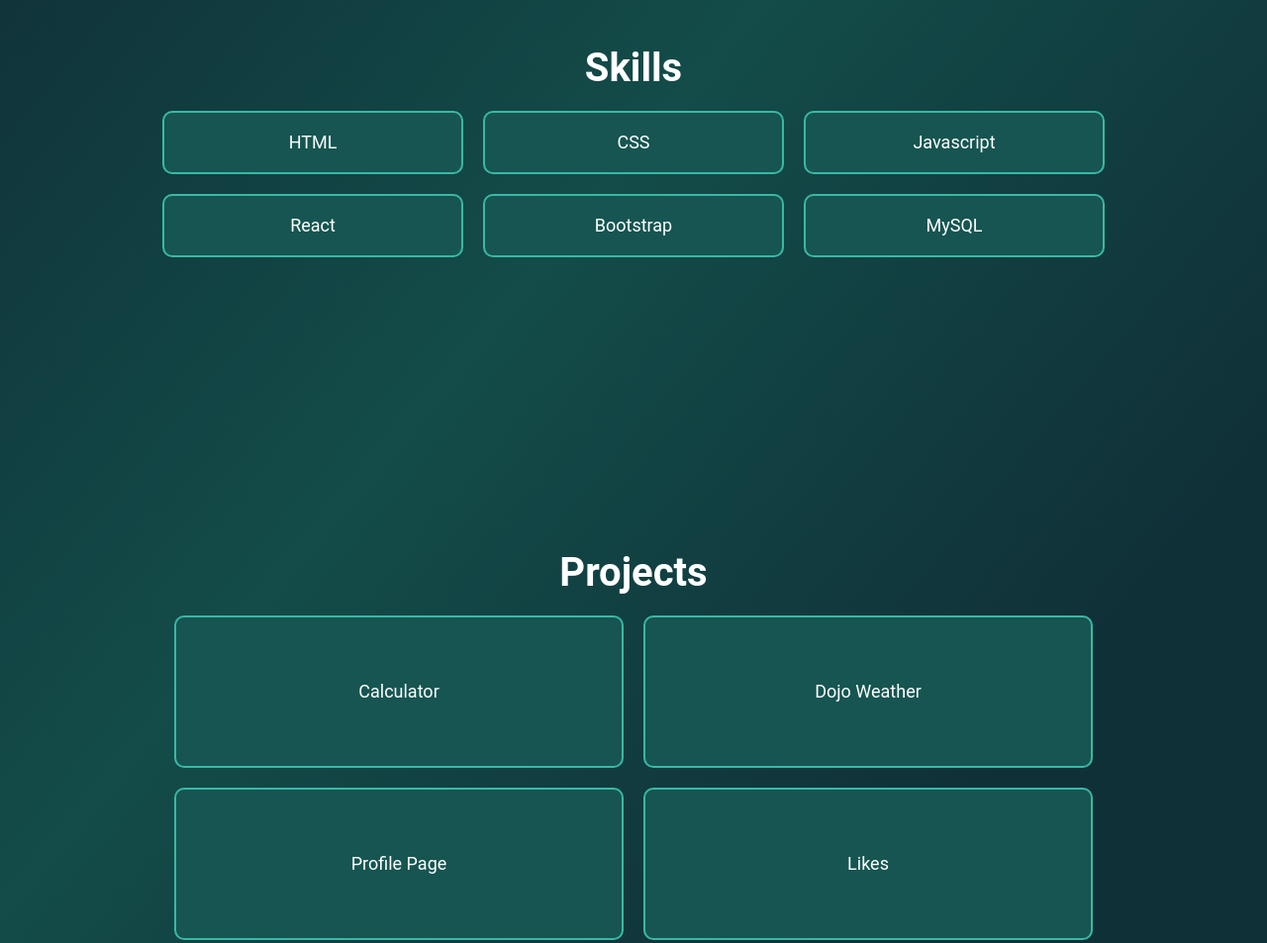
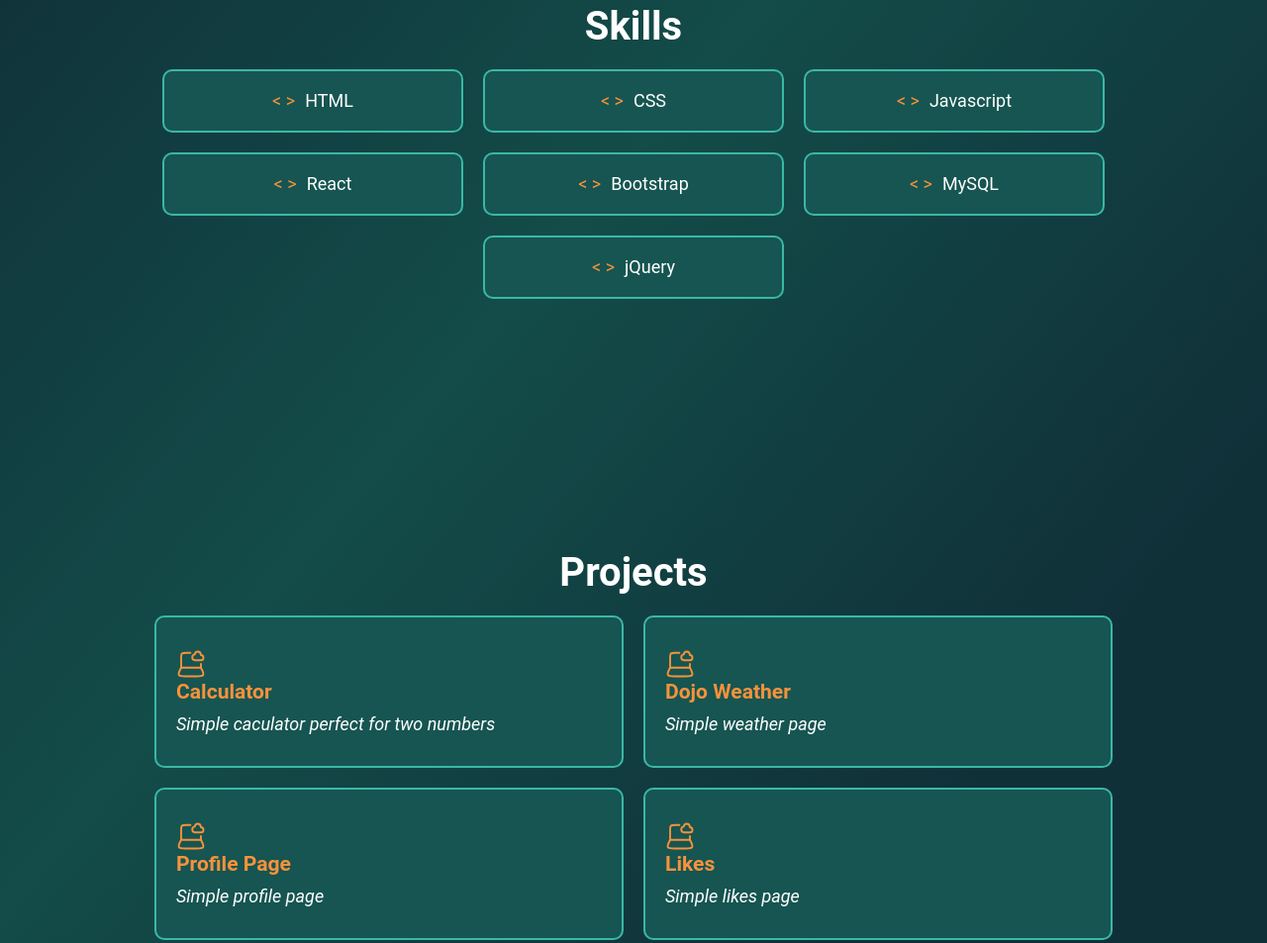
Before and after one commit to Zughayyar/zughayyar.github.io, a plain HTML site: page index.html in a window 1280 px wide. Shown: the part 838-1791 px from the top of the page at 99% size. Drawn offline with Linux system fonts and the light colour scheme.

Commit message:
update page

```diff
--- a/Styles/style-main.css
+++ b/Styles/style-main.css
@@ -166,6 +166,12 @@
     font-size: 18px;
   }
 
+  .skills-box-icon {
+    color: #f7923c;
+    margin: 0px 10px 0px 0px;
+    padding: 0px 0px 1px 0px;
+  }
+
   .projects {
     width: 100%;
     height: 800px;
@@ -197,16 +203,32 @@
     margin: 10px;
     display: flex;
     justify-content: center;
-    align-items: center;
+    align-items: flex-start;
     color: white;
     background-color: #165551;
     border-radius: 10px;
     font-size: 18px;
+    flex-direction: column;
+    padding: 0px 0px 0px 20px;
+  }
+
+  .projects-box div img {
+    width: 30px;
+  }
+
+  .projects-box div h3 {
+    color: #f7923c;
+    margin: 0px 0px 10px 0px ;
   }
 
   .projects-box div:hover {
     cursor: pointer;
     border: 2px solid #f7923c;
-    color: #f7923c;
   }
+
+  .projects-box div p {
+    font-style: italic;
+  }
+
+
 }
--- a/Styles/style-mobile.css
+++ b/Styles/style-mobile.css
@@ -127,6 +127,12 @@
     font-size: 18px;
   }
 
+  .skills-box-icon {
+    color: #f7923c;
+    margin: 0px 10px 0px 0px;
+    padding: 0px 0px 1px 0px;
+  }
+
   .projects {
     width: 100%;
     height: 800px;
@@ -152,17 +158,32 @@
   }
 
   .projects-box div {
-    width: 450px;
+    width: 80%;
     height: 150px;
     border: 2px solid #3ab8a6;
     margin: 10px;
     display: flex;
     justify-content: center;
-    align-items: center;
+    align-items: flex-start;
     color: white;
     background-color: #165551;
     border-radius: 10px;
     font-size: 18px;
+    flex-direction: column;
+    padding: 0px 0px 0px 20px;
+  }
+
+  .projects-box div img {
+    width: 30px;
+  }
+
+  .projects-box div h3 {
+    color: #f7923c;
+    margin: 0px 0px 10px 0px ;
+  }
+
+  .projects-box div p {
+    font-style: italic;
   }
 
 }
--- a/index.html
+++ b/index.html
@@ -41,12 +41,13 @@
          <div class="skills">
             <h2>Skills</h2>
             <div class="skills-box">
-                <div>HTML</div>
-                <div>CSS</div>
-                <div>Javascript</div>
-                <div>React</div>
-                <div>Bootstrap</div>
-                <div>MySQL</div>
+                <div><span class="skills-box-icon">< ></span>HTML</div>
+                <div><span class="skills-box-icon">< ></span>CSS</div>
+                <div><span class="skills-box-icon">< ></span>Javascript</div>
+                <div><span class="skills-box-icon">< ></span>React</div>
+                <div><span class="skills-box-icon">< ></span>Bootstrap</div>
+                <div><span class="skills-box-icon">< ></span>MySQL</div>
+                <div><span class="skills-box-icon">< ></span>jQuery</div>
             </div>
          </div>
 
@@ -54,10 +55,26 @@
          <div class="projects">
             <h2>Projects</h2>
             <div class="projects-box">
-                <div id="prj-calculator">Calculator</div>
-                <div id="prj-dojo-weather">Dojo Weather</div>
-                <div id="prj-profile-page">Profile Page</div>
-                <div id="prj-likes">Likes</div>
+                <div id="prj-calculator">
+                    <img src="./Images/project-icon.svg" alt="project-icon">
+                    <h3>Calculator</h3>
+                    <p>Simple caculator perfect for two numbers</p>
+                </div>
+                <div id="prj-dojo-weather">
+                    <img src="./Images/project-icon.svg" alt="project-icon">
+                    <h3>Dojo Weather</h3>
+                    <p>Simple weather page</p>
+                </div>
+                <div id="prj-profile-page">
+                    <img src="./Images/project-icon.svg" alt="project-icon">
+                    <h3>Profile Page</h3>
+                    <p>Simple profile page</p>
+                </div>
+                <div id="prj-likes">
+                    <img src="./Images/project-icon.svg" alt="project-icon">
+                    <h3>Likes</h3>
+                    <p>Simple likes page</p>
+                </div>
             </div>
          </div>
     </div>
```
Also changed, not shown: Images/project-icon.svg (added).
